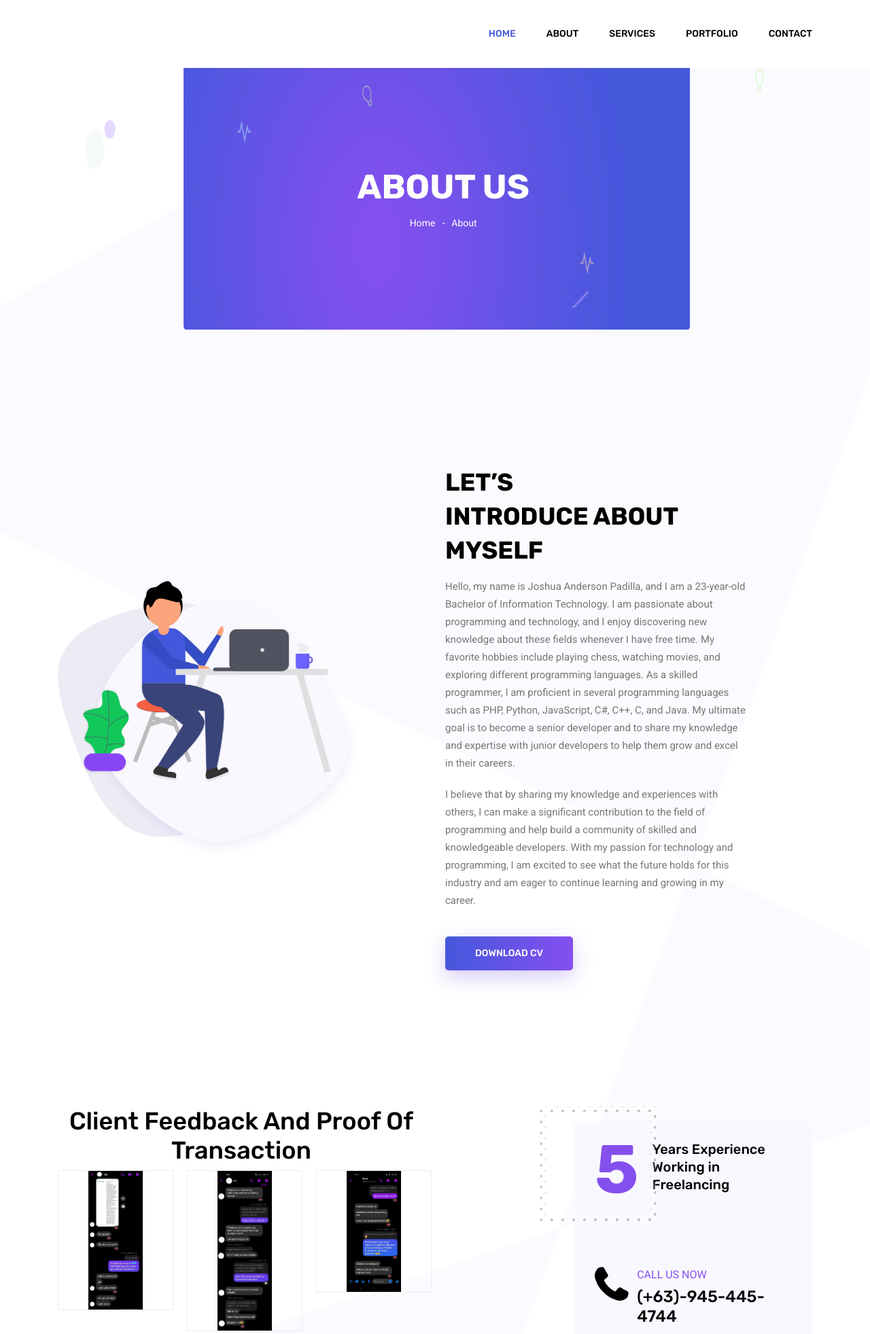
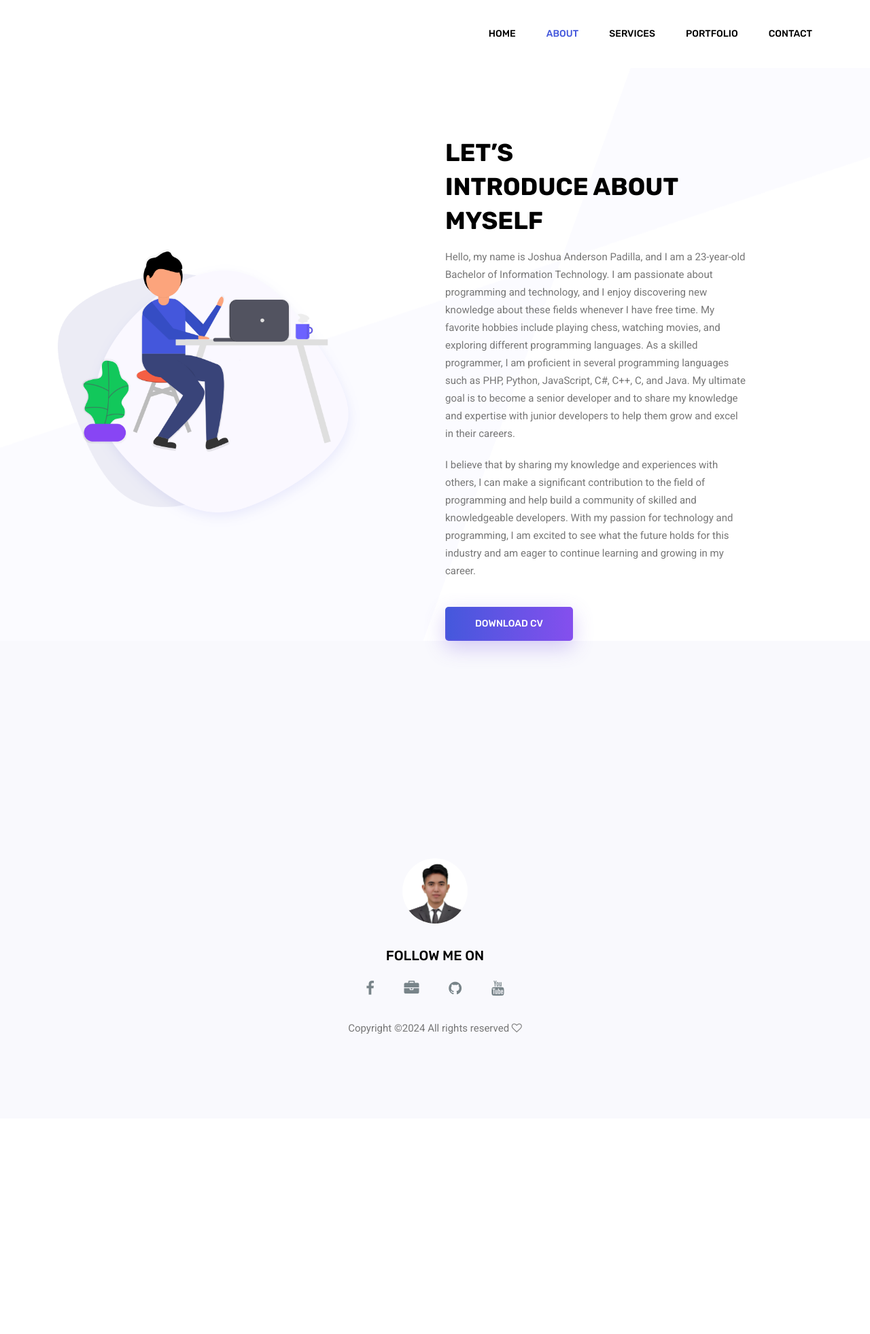
Before and after one commit to anderson895/Portfolio, a PHP site: page /about.html in a window 1280 px wide. Shown: the top 1963 px of the page at 68% size. After the commit the page ends 1522 px from the top, so only its background shows below. Run offline with PHP 8.4, Linux system fonts and the light colour scheme; some libraries are stand-ins or nearby versions.

Commit message:
https://github.com/anderson895/Portfolio

```diff
--- a/about.html
+++ b/about.html
@@ -23,7 +23,6 @@
 
 <body>
 
-	<!--================ Start Header Area =================-->
 
 <!--================ Start Header Area =================-->
 
@@ -43,8 +42,8 @@
 
                 <div class="collapse navbar-collapse offset">
                     <ul class="nav navbar-nav menu_nav justify-content-end">
-                        <li class="nav-item active"><a class="nav-link" href="index.html">Home</a></li>
-                        <li class="nav-item"><a class="nav-link" href="about.html">About</a></li>
+                        <li class="nav-item"><a class="nav-link" href="index.html">Home</a></li>
+                        <li class="nav-item active"><a class="nav-link" href="about.html">About</a></li>
                         <li class="nav-item"><a class="nav-link" href="services.html">Services</a></li>
                         <li class="nav-item"><a class="nav-link" href="portfolio.html">Portfolio</a></li>
                         <li class="nav-item"><a class="nav-link" href="contact.html">Contact</a></li>
@@ -80,21 +79,7 @@
 </script>
 <!--================ End Header Area =================-->
 
-    <!--================ Start Banner Area =================-->
-    <section id="banner_area" class="banner_area">
-        <div class="banner_inner d-flex align-items-center">
-            <div class="container">
-                <div class="banner_content text-center">
-                    <h2>About Us</h2>
-                    <div class="page_link">
-                        <a href="index.html">Home</a>
-                        <a href="about.html">About</a>
-                    </div>
-                </div>
-            </div>
-        </div>
-    </section>
-    <!--================ End Banner Area =================-->
+
 
    <!--================ Start About Us Area =================-->
 	<section class="about_area section_gap">
@@ -128,174 +113,7 @@
     </section>
     <!--================ End About Us Area =================-->
 
-	<!--================ Srart Brand Area =================-->
-	<section class="brand_area section_gap_bottom">
 
-        <div class="container">
-
-            <div class="row justify-content-center">
-
-                <div class="col-lg-6">
-
-
-                    <center><h1>Client Feedback And Proof Of Transaction</h1></center>
-                    <div class="row">
-
-						<div class="col-lg-4 col-md-4 col-sm-6">
-							<div class="single-brand-item d-table">
-								<div class="d-table-cell text-center">
-									<img src="img/Payment/t3.jpg" alt="">
-								</div>
-							</div>
-						</div>
-
-						<div class="col-lg-4 col-md-4 col-sm-6">
-						<div class="single-brand-item d-table">
-							<div class="d-table-cell text-center">
-								<img src="img/Payment/t2.jpg" alt="">
-							</div>
-						</div>
-						</div>
-
-						<div class="col-lg-4 col-md-4 col-sm-6">
-						<div class="single-brand-item d-table">
-							<div class="d-table-cell text-center">
-								<img src="img/Payment/t1.jpg" alt="">
-							</div>
-						</div>
-						</div>
-
-                        <div class="col-lg-4 col-md-4 col-sm-6">
-                            <div class="single-brand-item d-table">
-                                <div class="d-table-cell text-center">
-                                    <img src="img/Payment/s15.jpg" alt="">
-                                </div>
-                            </div>
-                        </div>
-                        <div class="col-lg-4 col-md-4 col-sm-6">
-                            <div class="single-brand-item d-table">
-                                <div class="d-table-cell text-center">
-                                    <img src="img/Payment/s14.jpg" alt="">
-                                </div>
-                            </div>
-                        </div>
-                        <div class="col-lg-4 col-md-4 col-sm-6">
-                            <div class="single-brand-item d-table">
-                                <div class="d-table-cell text-center">
-                                    <img src="img/Payment/s13.jpg" alt="">
-                                </div>
-                            </div>
-                        </div>
-                        <div class="col-lg-4 col-md-4 col-sm-6">
-                            <div class="single-brand-item d-table">
-                                <div class="d-table-cell text-center">
-                                    <img src="img/Payment/s12.jpg" alt="">
-                                </div>
-                            </div>
-                        </div>
-                        <div class="col-lg-4 col-md-4 col-sm-6">
-                            <div class="single-brand-item d-table">
-                                <div class="d-table-cell text-center">
-                                    <img src="img/Payment/s11.jpg" alt="">
-                                </div>
-                            </div>
-                        </div>
-                        <div class="col-lg-4 col-md-4 col-sm-6">
-                            <div class="single-brand-item d-table">
-                                <div class="d-table-cell text-center">
-                                    <img src="img/Payment/s10.jpg" alt="">
-                                </div>
-                            </div>
-                        </div>
-                        <div class="col-lg-4 col-md-4 col-sm-6">
-                            <div class="single-brand-item d-table">
-                                <div class="d-table-cell text-center">
-                                    <img src="img/Payment/s9.jpg" alt="">
-                                </div>
-                            </div>
-                        </div>
-                        <div class="col-lg-4 col-md-4 col-sm-6">
-                            <div class="single-brand-item d-table">
-                                <div class="d-table-cell text-center">
-                                    <img src="img/Payment/s8.jpg" alt="">
-                                </div>
-                            </div>
-                        </div>
-                        <div class="col-lg-4 col-md-4 col-sm-6">
-                            <div class="single-brand-item d-table">
-                                <div class="d-table-cell text-center">
-                                    <img src="img/Payment/s7.jpg" alt="">
-                                </div>
-                            </div>
-                        </div>
-                        <div class="col-lg-4 col-md-4 col-sm-6">
-                            <div class="single-brand-item d-table">
-                                <div class="d-table-cell text-center">
-                                    <img src="img/Payment/s6.jpg" alt="">
-                                </div>
-                            </div>
-                        </div>
-                        <div class="col-lg-4 col-md-4 col-sm-6">
-                            <div class="single-brand-item d-table">
-                                <div class="d-table-cell text-center">
-                                    <img src="img/Payment/s5.jpg" alt="">
-                                </div>
-                            </div>
-                        </div>
-                        <div class="col-lg-4 col-md-4 col-sm-6">
-                            <div class="single-brand-item d-table">
-                                <div class="d-table-cell text-center">
-                                    <img src="img/Payment/s4.jpg" alt="">
-                                </div>
-                            </div>
-                        </div>
-                        <div class="col-lg-4 col-md-4 col-sm-6">
-                            <div class="single-brand-item d-table">
-                                <div class="d-table-cell text-center">
-                                    <img src="img/Payment/s3.jpg" alt="">
-                                </div>
-                            </div>
-                        </div>
-                        <div class="col-lg-4 col-md-4 col-sm-6">
-                            <div class="single-brand-item d-table">
-                                <div class="d-table-cell text-center">
-                                    <img src="img/Payment/s2.jpg" alt="">
-                                </div>
-                            </div>
-                        </div>
-                        <div class="col-lg-4 col-md-4 col-sm-6">
-                            <div class="single-brand-item d-table">
-                                <div class="d-table-cell text-center">
-                                    <img id="pic1" src="img/Payment/s0.jpg" alt="">
-
-                                </div>
-                            </div>
-                        </div>
-                    </div>
-                </div>
-
-                <div class="offset-lg-2 col-lg-4 col-md-6">
-                    <div class="client-info">
-                        <div class="d-flex mb-50">
-                            <span class="lage">5</span>
-                            <span class="smll">Years Experience Working in Freelancing</span>
-                        </div>
-                        <div class="call-now d-flex">
-                            <div>
-                                <span class="fa fa-phone"></span>
-                            </div>
-                            <div class="ml-15">
-                                <p>call us now</p>
-                                <h3>(+63)-945-445-4744</h3>
-                            </div>
-                        </div>
-                    </div>
-                </div>
-
-            </div>
-
-        </div>
-    </section>
     <!--================ the modal Area =================-->
     <div id="myModal" class="modal">
         <div class="modal-content">
@@ -304,107 +122,7 @@
         </div>
       </div>
       <!--================ the end modal Area =================-->
-	<!--================ Start Testimonial Area =================-->
-	<div class="testimonial_area section_gap_bottom">
-        <div class="container">
-            <div class="row justify-content-center">
-                <div class="col-lg-8 text-center">
-                    <div class="main_title">
-                        <h2>client say about me</h2>
-                        <p>_______________________</p>
-                    </div>
-                </div>
-            </div>
-            <div class="row">
-                <div class="testi_slider owl-carousel">
-                    <div class="testi_item">
-                        <div class="row">
-                            <div class="col-lg-4">
-                                <img src="img/testimonials/t3.jpg" alt="">
-                            </div>
-                            <div class="col-lg-8">
-                                <div class="testi_text">
-                                    <h4>Ian Cabacungan</h4>
-                                    <p>
-                                      Joshua is an intelligent and highly skilled person. He provided me with great support in my studies, helped me with my project, and shared valuable insights that my own teacher sometimes overlooked.   </p>
-                                </div>
-                            </div>
-                        </div>
-                    </div>
-                    <div class="testi_item">
-                        <div class="row">
-                            <div class="col-lg-4">
-                                <img src="img/testimonials/t2.jpg" alt="">
-                            </div>
-                            <div class="col-lg-8">
-                                <div class="testi_text">
-                                    <h4>Agnes Ljuca</h4>
-                                    <p>I have had the pleasure of working with Joshua on a few projects, and I can confidently say that he is a hardworking, reliable, and trustworthy professional. </p>
-                                </div>
-                            </div>
-                        </div>
-                    </div>
-                    <div class="testi_item">
-                        <div class="row">
-                            <div class="col-lg-4">
-                                <img src="img/testimonials/t1.jpg" alt="">
-                            </div>
-                            <div class="col-lg-8">
-                                <div class="testi_text">
-                                    <h4>Abi De Arce</h4>
-                                    <p>
-                                    Joshua is a very talented and smart guy. He helped me a lot with my course, helped me build a portfolio and gave me knowledge that sometimes my own teacher hasn't taught me.
-                                    </p>
-                                </div>
-                            </div>
-                        </div>
-                    </div>
-                    <div class="testi_item">
-                        <div class="row">
-                            <div class="col-lg-4">
-                                <img src="img/testimonials/t3.jpg" alt="">
-                            </div>
-                            <div class="col-lg-8">
-                                <div class="testi_text">
-                                    <h4>Ian Cabacungan</h4>
-                                   <p>
-                                       Joshua is an intelligent and highly skilled person. He provided me with great support in my studies, helped me with my project, and shared valuable insights that my own teacher sometimes overlooked.  </p> </div>
-                            </div>
-                        </div>
-                    </div>
-                    <div class="testi_item">
-                        <div class="row">
-                            <div class="col-lg-4">
-                                <img src="img/testimonials/t1.jpg" alt="">
-                             </div>
-                            <div class="col-lg-8">
-                                <div class="testi_text">
-                                    <h4>Abi De Arce</h4>
-                                    <p>
-                                        Joshua is a very talented and smart guy. He helped me a lot with my course, helped me build a portfolio and gave me knowledge that sometimes my own teacher hasn't taught me.
-                                    </p>
-                                </div>
-                            </div>
-                        </div>
-                    </div>
-                    <div class="testi_item">
-                        <div class="row">
-                            <div class="col-lg-4">
-                                <img src="img/testimonials/t2.jpg" alt="">
-                            </div>
-                            <div class="col-lg-8">
-                                <div class="testi_text">
-                                    <h4>Agnes Ljuca</h4>
-                                  <p>I have had the pleasure of working with Joshua on a few projects, and I can confidently say that he is a hardworking, reliable, and trustworthy professional. </p>
-                                </div>
-                            </div>
-                        </div>
-                    </div>
-                </div>
-            </div>
-        </div>
-    </div>
-    <!--================ End Testimonial Area =================-->
+
 
     <!--================ Start Newsletter Area =================-->
 
```
Also changed, not shown: services.html (+4 -125 lines), css/style.css (line endings or trailing spaces).
